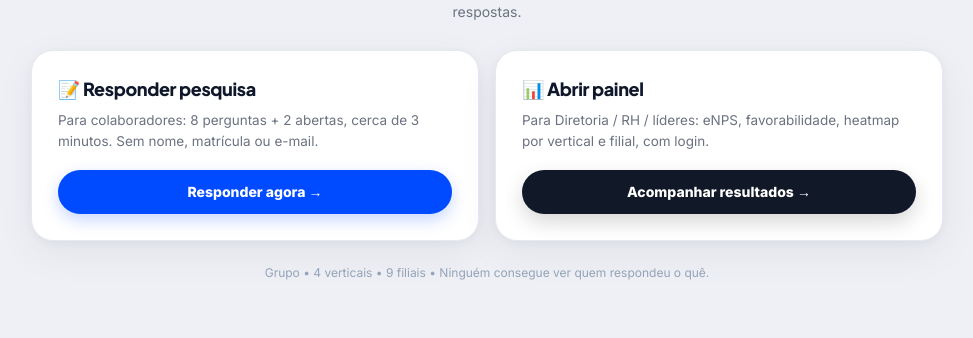
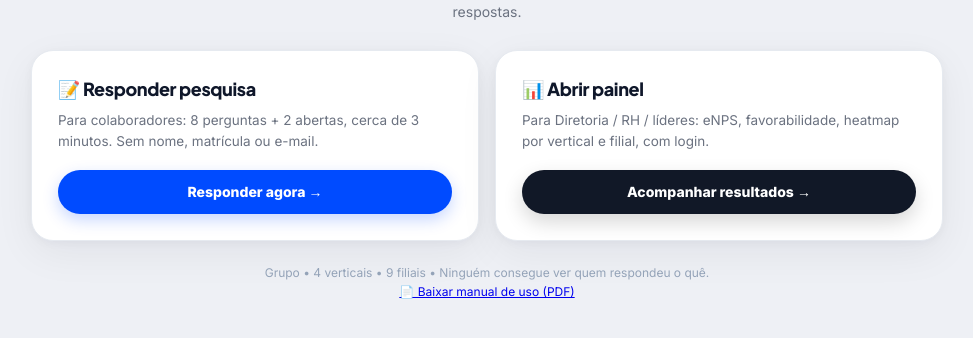
Before and after one commit to weversonf/pesquisa-de-clima, a plain HTML site: page index.html in a window 1280 px wide. Shown: the part 162-500 px from the top of the page, without its empty margins (153-1126 px from the left). Drawn offline with Linux system fonts and the light colour scheme.

Commit message:
docs: manual de uso em PDF linkado no portal

```diff
--- a/index.html
+++ b/index.html
@@ -53,7 +53,7 @@ h1{font-family:"Plus Jakarta Sans",Inter,sans-serif; font-size:clamp(24px,5vw,36
       <a class="btn btn-primary" href="painel.html">Acompanhar resultados →</a>
     </div>
   </div>
-  <p class="note">Grupo • 4 verticais • 9 filiais • Ninguém consegue ver quem respondeu o quê.</p>
+  <p class="note">Grupo • 4 verticais • 9 filiais • Ninguém consegue ver quem respondeu o quê.<br><a href="manual-uso.pdf">📄 Baixar manual de uso (PDF)</a></p>
 </main>
 </body>
 </html>
```
Also changed, not shown: 1 other file.
